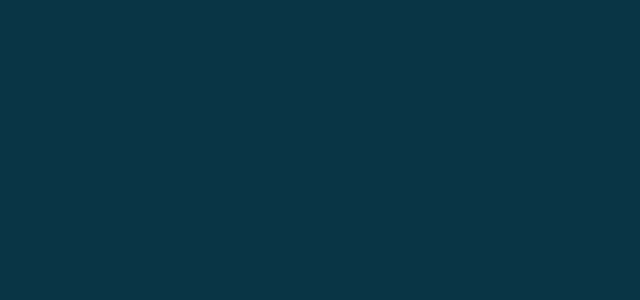
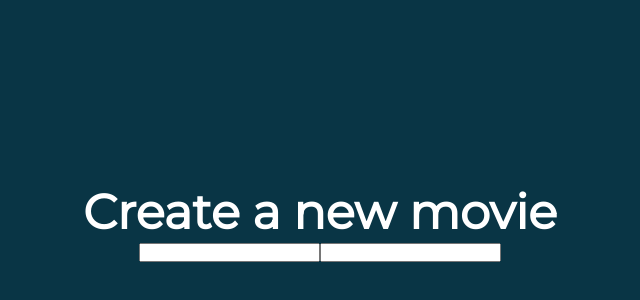
Before and after one commit to verona-hub/movie-list, a React (Create React App) app: page /create-movie in a window 1280 px wide. Before the commit this address had no page. Shown: the part 176-476 px from the top of the page, without its empty margins (320-960 px from the left). Built offline with nearby package versions, Linux system fonts and the light colour scheme.

Commit message:
- started the CreateMovie component

```diff
--- a/src/App.css
+++ b/src/App.css
@@ -106,7 +106,7 @@ button {
     padding: 15px 126px;
 }
 
-.MoviesList button {
+.MovieList button {
     margin: 30px 0;
     padding: 16px 28px;
 }
--- a/src/App.js
+++ b/src/App.js
@@ -3,9 +3,10 @@ import { BrowserRouter, Routes, Route } from "react-router-dom";
 import './App.css';
 
 // Components
+import CreateMovie from "./components/Pages/CreateMovie";
+import LoginError from './components/Utilities/LoginError';
+import MovieList from './components/Pages/MovieList';
 import SignIN from './components/Pages/SignIN';
-import MovieList from './components/Pages/MovieList';
-import LoginError from './components/Utilities/LoginError';
 
 
 const App = () => {
@@ -67,6 +68,7 @@ const App = () => {
                         :
                         <Route path='/' element={ <MovieList/> }/>
                     }
+                    <Route path='/create-movie' element={ <CreateMovie/> } />
 
                     { /*Display Error message if wrong password and if not logged in */
                         error && !loggedIn && <LoginError error={ error }/>
--- a/src/components/Pages/CreateMovie.js
+++ b/src/components/Pages/CreateMovie.js
@@ -4,7 +4,7 @@ import React from 'react';
 const CreateMovie = () => {
     return (
         <div>
-            <h2> Create a new movie: </h2>
+            <h2> Create a new movie </h2>
             <form>
                 <input type='text'/>
                 <input type='number'/>
--- a/src/components/Pages/MovieList.js
+++ b/src/components/Pages/MovieList.js
@@ -1,14 +1,17 @@
 import React from 'react';
+import { useNavigate } from "react-router-dom";
 
 
 const MovieList = () => {
+    const navigate = useNavigate();
 
     return (
         <div>
-            <h2> This is your movie list </h2>
-            <button> Add a new movie </button>
+            <h2> My Movies </h2>
+            <button onClick={() => navigate('/create-movie')}> Add a new movie </button>
         </div>
     );
 };
 
+
 export default MovieList;
```
